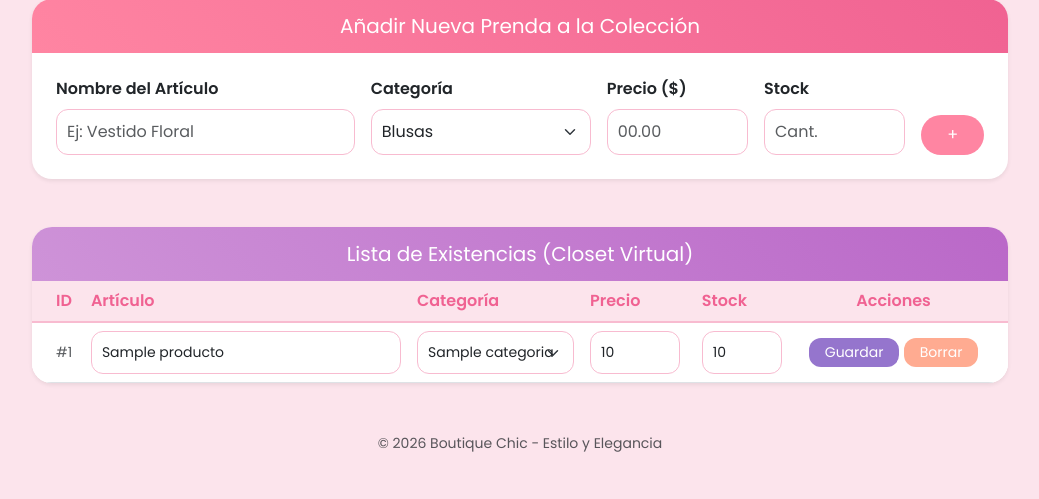
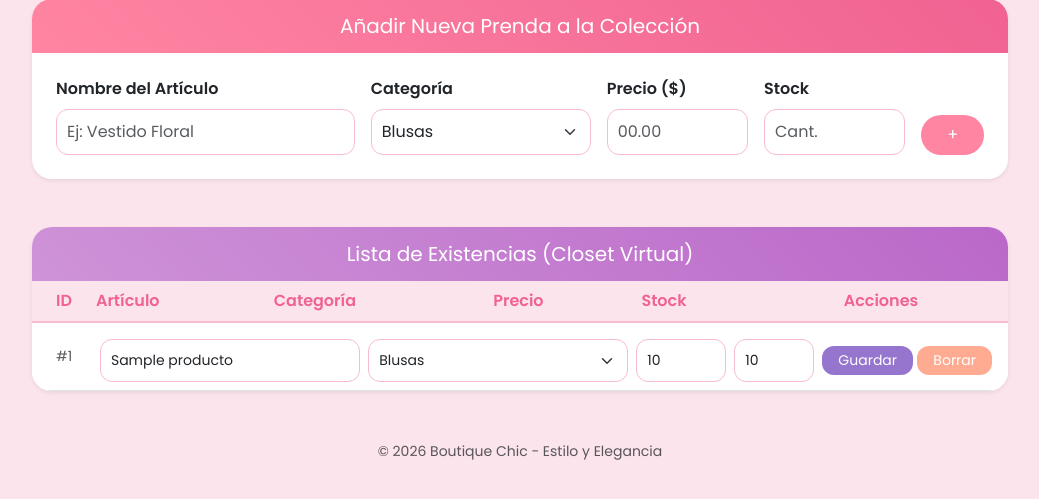
Before and after one commit to Lizza0613/boutique-crud, a Django app: page / in a window 1280 px wide. Shown: the part 177-676 px from the top of the page, without its empty margins (120-1159 px from the left). Run offline with Django 5.2, Linux system fonts and the light colour scheme; tables that the repository leaves empty hold one stand-in row (values such as "Sample post").

Commit message:
Correccion total de estructura HTML y selectores fijos

```diff
--- a/inventario/templates/index.html
+++ b/inventario/templates/index.html
@@ -135,7 +135,6 @@
                     <div class="col-md-3">
                         <label class="form-label fw-bold">Categoría</label>
                         <select name="categoria" class="form-select" required>
-                    <!-- Opciones fijas para que tu boutique funcione sin errores en internet -->
                             <option value="1">Blusas</option>
                             <option value="2">Vestidos</option>
                             <option value="3">Pantalones</option>
@@ -179,37 +178,40 @@
                         <tbody>
                             {% for prod in productos %}
                             <tr>
+                                <!-- Para solucionar el error, toda la fila se convierte en un solo formulario bien estructurado -->
                                 <td class="ps-4 text-muted small">#{{ prod.id }}</td>
-                                <!-- Formulario por cada fila para poder EDITAR directamente -->
-                                <form action="{% url 'editar_producto' prod.id %}" method="POST">
+                                <td colspan="5">
+                                    <form action="{% url 'editar_producto' prod.id %}" method="POST" class="row g-2 align-items-center m-0">
                                         {% csrf_token %}
-                                    <td>
+                                        <div class="col">
                                             <input type="text" name="nombre" value="{{ prod.nombre }}" class="form-control form-control-sm">
+                                        </div>
+                                        <div class="col">
+                                            <select name="categoria" class="form-select form-select-sm">
+                                                <!-- Opciones fijas vinculadas de manera segura al ID guardado -->
+                                                <option value="1" {% if prod.categoria.id == 1 %}selected{% endif %}>Blusas</option>
+                                                <option value="2" {% if prod.categoria.id == 2 %}selected{% endif %}>Vestidos</option>
+                                                <option value="3" {% if prod.categoria.id == 3 %}selected{% endif %}>Pantalones</option>
+                                                <option value="4" {% if prod.categoria.id == 4 %}selected{% endif %}>Accesorios</option>
+                                                <option value="5" {% if prod.categoria.id == 5 %}selected{% endif %}>Otros</option>
+                                            </select>
+                                        </div>
+                                        <div class="col-auto">
+                                            <input type="number" name="precio" value="{{ prod.precio }}" class="form-control form-control-sm" style="width: 90px;">
+                                        </div>
+                                        <div class="col-auto">
+                                            <input type="number" name="stock" value="{{ prod.stock }}" class="form-control form-control-sm" style="width: 80px;">
+                                        </div>
+                                        <div class="col-auto text-center pe-2">
+                                            <button type="submit" class="btn btn-sm btn-update px-3">Guardar</button>
+                                            <a href="{% url 'eliminar_producto' prod.id %}" class="btn btn-sm btn-delete px-3">Borrar</a>
+                                        </div>
+                                    </form>
                                 </td>
-                                    <td>
-                                        <select name="categoria" class="form-select form-select-sm">
-                                            {% for cat in categorias %}
-                                            <option value="{{ cat.id }}" {% if cat.id == prod.categoria.id %}selected{% endif %}>{{ cat.nombre }}</option>
-                                            {% endfor %}
-                                        </select>
-                                    </td>
-                                    <td>
-                                        <input type="number" name="precio" value="{{ prod.precio }}" class="form-control form-control-sm" style="width: 90px;">
-                                    </td>
-                                    <td>
-                                        <input type="number" name="stock" value="{{ prod.stock }}" class="form-control form-control-sm" style="width: 80px;">
-                                    </td>
-                                    <td class="text-center pe-4">
-                                        <!-- Botón de Actualizar -->
-                                        <button type="submit" class="btn btn-sm btn-update px-3">Guardar</button>
-                                        <!-- Botón de Eliminar -->
-                                        <a href="{% url 'eliminar_producto' prod.id %}" class="btn btn-sm btn-delete px-3">Borrar</a>
-                                    </td>
-                                </form>
                             </tr>
                             {% empty %}
                             <tr>
-                                <td colspan="6" class="text-center py-5 text-muted invisible-row">🌸 Aún no hay prendas registradas en el closet virtual. 🌸</td>
+                                <td colspan="6" class="text-center py-5 text-muted">🌸 Aún no hay prendas registradas en el closet virtual. 🌸</td>
                             </tr>
                             {% endfor %}
                         </tbody>
```
Lines whose indentation alone changed are shown as unchanged.
